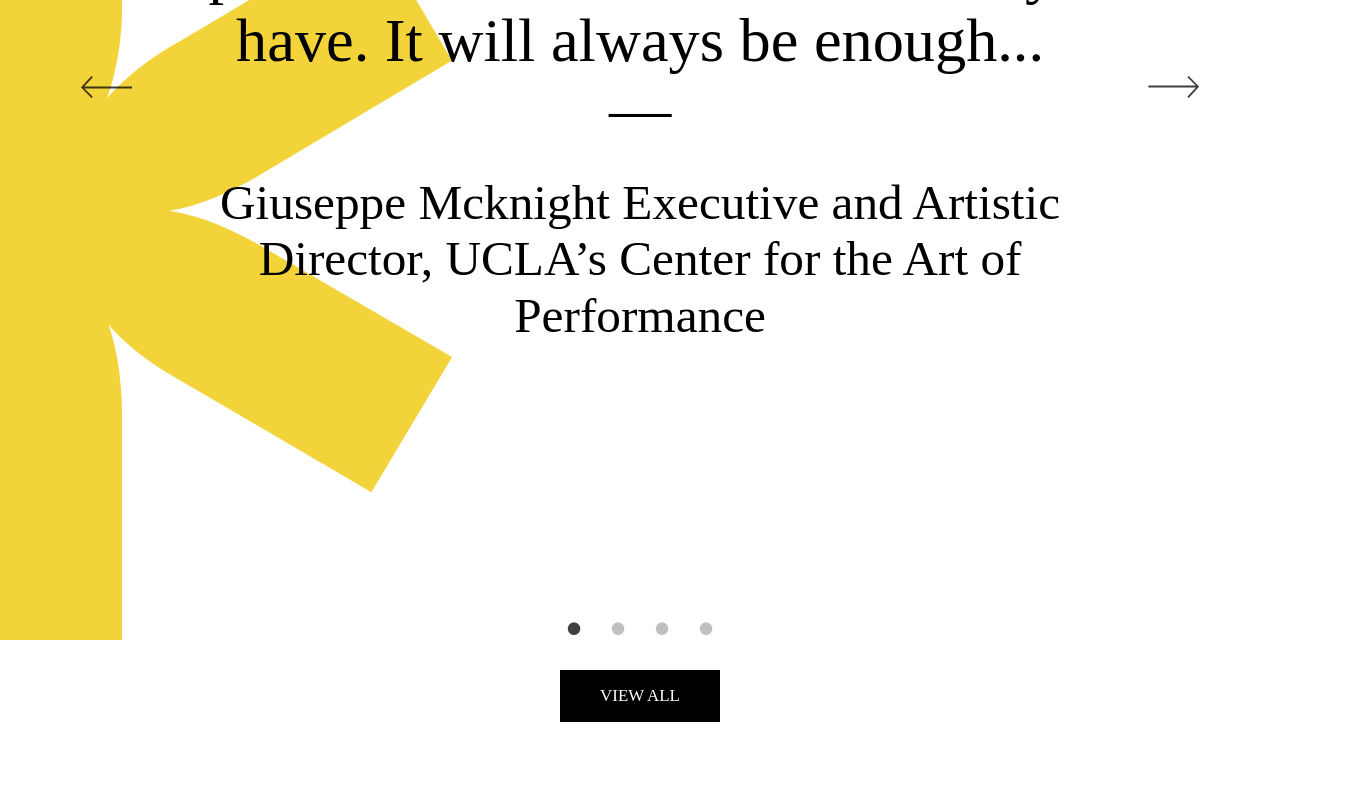
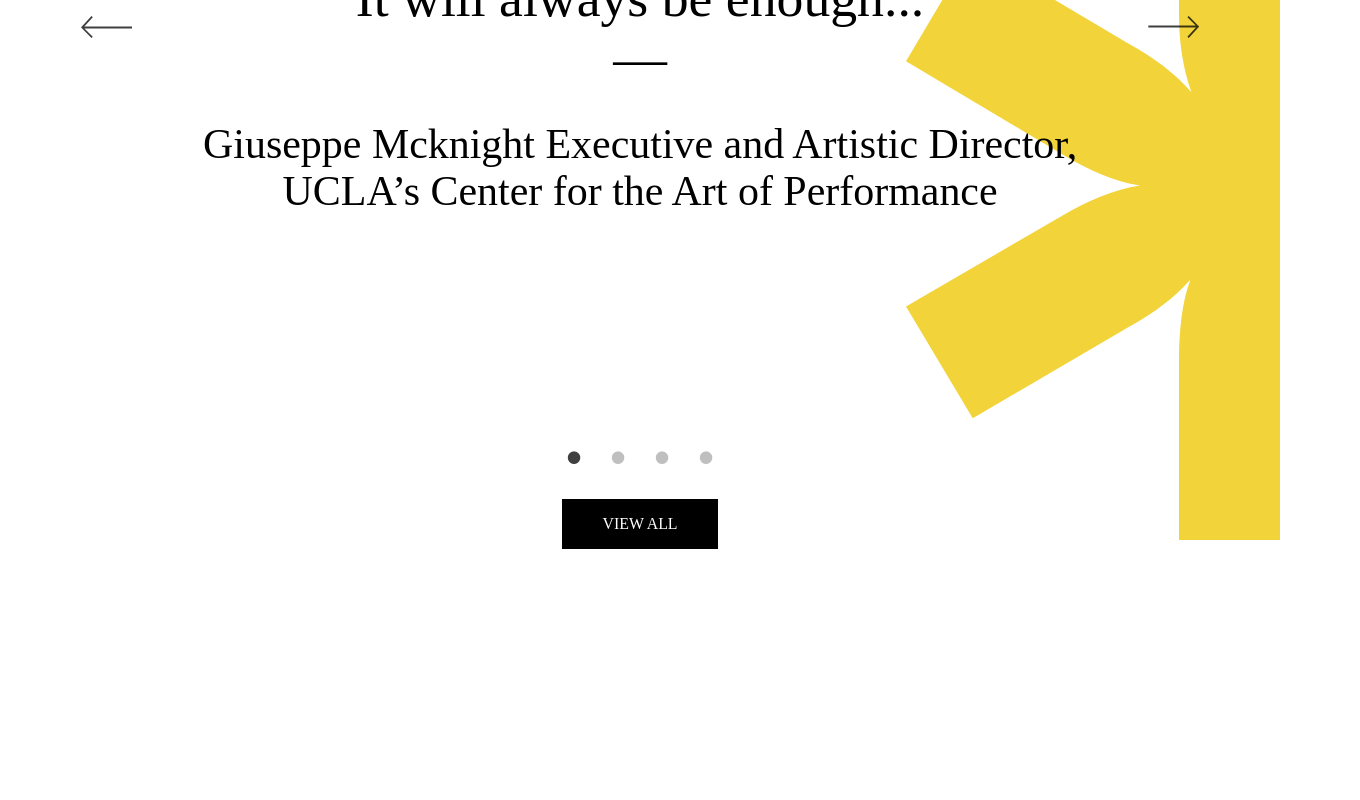
Before and after one commit to heaversm/ua5-carousel, a React (Create React App) app: page / in a window 1280 px wide. Shown: the part 260-1060 px from the top of the page, 1360 px wide, since content can reach past the window. Built offline with nearby package versions, Linux system fonts and the light colour scheme.

Commit message:
proptypes props for various slider configuration options

```diff
--- a/src/App.js
+++ b/src/App.js
@@ -1,12 +1,25 @@
 import React from 'react';
 import './styles/app.scss';
 import { Carousel } from './components/';
+import { messageData } from './data/messageData';
 
 function App() {
   return (
     <div className="UA5">
       <main>
-        <Carousel />
+        <Carousel
+          messagesData={messageData[0]}
+        />
+        <Carousel
+          starLeft
+          messagesData={messageData[1]}
+          messageColor='#0E4EF3'
+          buttonColor='#0E4EF3'
+          doFade={true}
+          doAutoplay={true}
+          animSpeed={1000}
+          autoplaySpeed={10000}
+        />
       </main>
     </div>
   );
--- a/src/components/Carousel/Carousel.js
+++ b/src/components/Carousel/Carousel.js
@@ -1,48 +1,77 @@
 import cstyles from './Carousel.module.scss';
 
-import React, { useState } from 'react';
+import React from 'react';
 import PropTypes from 'prop-types';
 import Slider from 'react-slick';
 import cx from 'classnames';
-
-import { messageData } from '../../data/messageData';
 import star from '../../assets/star.svg';
 
-const Carousel = props => {
-  const [curSlide, setSlide] = useState(0);
-
-  const changeSlide = slideVal => {
-    setSlide(slideVal);
-  };
+const Carousel = ({starLeft,messagesData, messageColor, buttonColor, showArrows, showDots, doFade, doAutoplay, animSpeed, autoplaySpeed}) => {
 
   const carouselSettings = {
-    dots: true,
     infinite: true,
-    speed: 500,
     slidesToShow: 1,
     slidesToScroll: 1,
     dotsClass: cx(cstyles.dots, 'slick-dots'),
+    arrows: showArrows,
+    dots: showDots,
+    fade: doFade,
+    autoplay: doAutoplay,
+    autoplaySpeed: autoplaySpeed,
+    speed: animSpeed
   };
 
   return (
     <div className={cstyles.container}>
-      <img className={cx(cstyles.star, cstyles["star--left"])} src={star} alt="asterisk decorative graphic"/>
-      <h1 className={cstyles.section_title}>{messageData[0].section_title}</h1>
+      <img
+        className={`${cx(cstyles.star)} ${starLeft && cx(cstyles['star--left'])}`}
+        src={star} alt="asterisk decorative graphic"
+      />
+      <div className={cstyles.container_inner}>
+        <h1 className={cstyles.section_title}>{messagesData.section_title}</h1>
         <Slider {...carouselSettings} className={cstyles.slider}>
-        {messageData[0].quotes.map((quote, index) => {
+          {messagesData.quotes.map((quote, index) => {
             return (
               <div className={cstyles.slide} key={`quote-${index}`}>
-              <h2 className={cstyles.message}>{quote.message}</h2>
+                <h2 className={cstyles.message} style={{color: messageColor && messageColor}}>{quote.message}</h2>
                 <h3 className={cstyles.attribution}>{quote.attribution}</h3>
               </div>
             );
           })}
         </Slider>
-      <button className={cstyles.view_all}>VIEW ALL</button>
+        <button className={cstyles.view_all} style={{backgroundColor: buttonColor && buttonColor}}>VIEW ALL</button>
+      </div>
     </div>
   );
 };
 
-Carousel.propTypes = {};
+Carousel.defaultProps = {
+  starLeft: false,
+  showArrows: true,
+  showDots: true,
+  doFade: false,
+  doAutoplay: false,
+  animSpeed: 500,
+  autoplaySpeed: 3000,
+};
+
+Carousel.propTypes = {
+  starLeft: PropTypes.bool,
+  showArrows: PropTypes.bool,
+  showDots: PropTypes.bool,
+  doFade: PropTypes.bool,
+  doAutoplay: PropTypes.bool,
+  animSpeed: PropTypes.number,
+  autoplaySpeed: PropTypes.number,
+  messageColor: PropTypes.string,
+  buttonColor: PropTypes.string,
+  messagesData: PropTypes.shape({
+    section_title: PropTypes.string,
+    quotes: PropTypes.arrayOf(PropTypes.shape({
+      message: PropTypes.string.isRequired,
+      attribution: PropTypes.string
+    })).isRequired
+  }),
+};
 
 export default Carousel;
--- a/src/components/Carousel/Carousel.module.scss
+++ b/src/components/Carousel/Carousel.module.scss
@@ -2,10 +2,29 @@
 .container {
   width: 100%;
   display: flex;
+  justify-content: center;
   align-items: center;
+  position: relative;
+  margin-top: 10vh;
+  &:first-child {
+    margin-top: 0;
+  }
+  @include large {
+    margin-top: 30vh;
+  }
+}
+.container_inner {
+  display: flex;
   flex-direction: column;
-  padding: 96px 0;
-  position: relative;
+  justify-content: center;
+  align-items: center;
+  max-width: $max_width;
+  margin: 0 auto;
+  width: 100%;
+  padding: 5vh;
+  @include large {
+    padding: 10vh;
+  }
 }
 .section_title {
   text-transform: uppercase;
@@ -13,26 +32,32 @@
 }
 .slider {
   width: percentage(1160/1500);
-  max-width: $max_width;
+  max-width: #{$max_width * (1160px/1500px)};
 }
 .slide {
   text-align: center;
   overflow: hidden;
 }
 .message {
-  @include fluid-type($min_width, $max_width, $min_font, $max_font);
+  @include fluid-type($min_width, $max_width, $fs-message-min, $fs-message);
   font-weight: $fw-normal;
   line-height: 1.111em;
   margin-bottom: $vspace-std;
   &:after {
     content: '\2014';
     display: block;
-    @include fluid-type($min_width, $max_width, $min_font, $max_font);
+    @include fluid-type($min_width, $max_width, $fs-message-min, $fs-message);
     margin-top: 0;
+    color: $color-body;
   }
 }
 .attribution {
-  @include fluid-type($min_width, $max_width, $min_font, $fs-attribution);
+  @include fluid-type(
+    $min_width,
+    $max_width,
+    $fs-attribution-min,
+    $fs-attribution
+  );
   font-weight: $fw-normal;
   line-height: 1.14em;
   margin-bottom: $vspace-std;
@@ -58,10 +83,11 @@
   width: auto;
   position: absolute;
   right: 0;
-  top: 40px;
+  top: 50%;
+  transform: translateY(-50%);
   z-index: -1;
   &--left {
-    transform: scale(-1, 1);
+    transform: translateY(-50%) scale(-1, 1);
     right: auto;
     left: 0;
   }
--- a/src/styles/app.scss
+++ b/src/styles/app.scss
@@ -10,8 +10,14 @@
 
 body {
   margin: 0;
+  width: 100vw;
+  overflow-x: hidden;
   font-family: $ff-body;
   color: $color-body;
   -webkit-font-smoothing: antialiased;
   -moz-osx-font-smoothing: grayscale;
 }
+
+button {
+  background-color: $color-body;
+}
--- a/src/styles/variables.scss
+++ b/src/styles/variables.scss
@@ -12,10 +12,10 @@
 $fw-normal: normal;
 $fs-message: 72px;
 $fs-attribution: 56px;
+$fs-attribution-min: 16px;
 $fs-section-title: 21px;
 $fs-viewall: 18px;
-$min_font: 20px;
-$max_font: $fs-message;
+$fs-message-min: 20px;
 
 //BREAKPOINTS
 $bp-small: 0;
@@ -27,7 +27,7 @@
 $design-height: 900px; //approx
 $carousel-slide-height: 50vh;
 $min_width: 320px;
-$max_width: $design-width;
+$max_width: 1800px;
 $vspace-std: 4vh;
 
 //SLICK OVERRIDES
```
Lines whose indentation alone changed are shown as unchanged.
